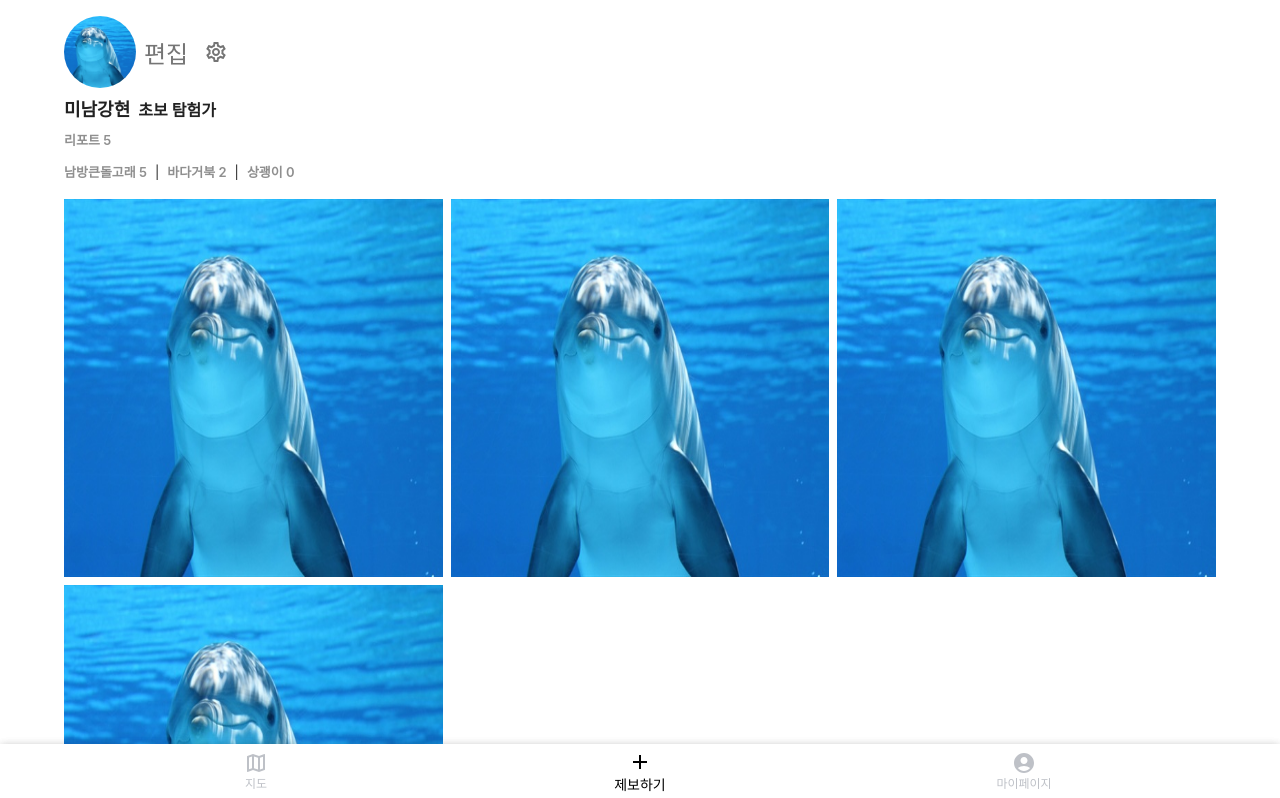
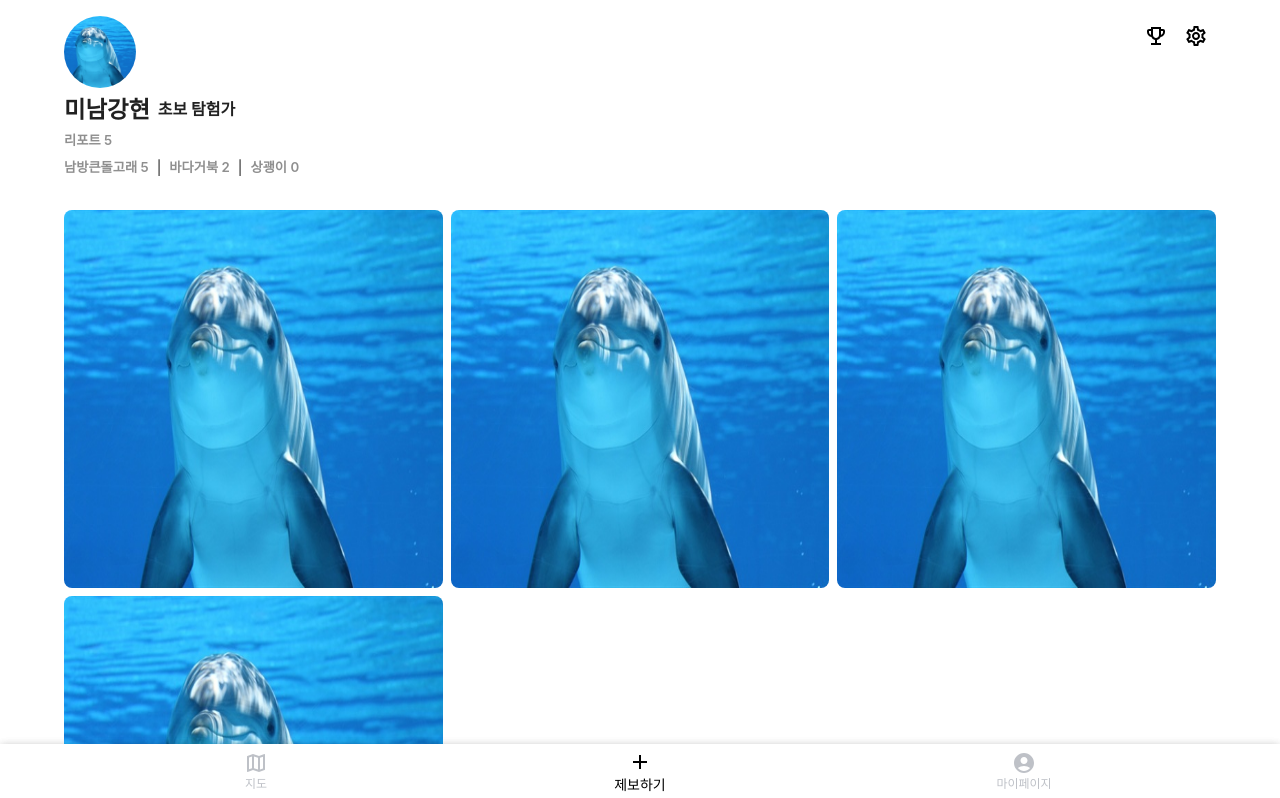
Before and after one commit to tech4impact-marc/frontend, a Next.js app: page /mypage in a window 1280 px wide. Shown: the top 798 px of the page. Built offline with nearby package versions, Linux system fonts and the light colour scheme.

Commit message:
style: 스타일링 포맷 수정

```diff
--- a/components/Layout/BottomNav.tsx
+++ b/components/Layout/BottomNav.tsx
@@ -26,7 +26,7 @@ export default function BottomNav() {
   const navLinks = [
     { name: '지도', icon: <MapOutlined />, path: '/map' },
     { name: '제보하기', icon: <AddOutlined />, path: '/' },
-    { name: '마이페이지', icon: <AccountCircleRounded />, path: '/' },
+    { name: '마이페이지', icon: <AccountCircleRounded />, path: '/mypage' },
   ]
 
   const [value, setValue] = useState(1)
--- a/components/myPage/Gallery.tsx
+++ b/components/myPage/Gallery.tsx
@@ -13,8 +13,14 @@ export default function Gallery({ images }: GalleryProps) {
       <Grid container rowSpacing={1} columnSpacing={1}>
         {images.map((image, index) => (
           <Grid xs={4} md={4} key={index} justifyContent={'center'} display={'flex'}>
-            <Box width={'100%'} height={'auto'} sx={{ aspectRatio: 1 }} position="relative">
-              <Image src={image} alt={'grid image'} layout="fill" />
+            <Box
+              width={'100%'}
+              height={'auto'}
+              sx={{ aspectRatio: 1, borderRadius: '0.5rem' }}
+              position="relative"
+              overflow={'hidden'}
+            >
+              <Image src={image} alt={'grid image'} fill />
             </Box>
           </Grid>
         ))}
--- a/pages/mypage.tsx
+++ b/pages/mypage.tsx
@@ -1,3 +1,4 @@
+import EmojiEventsOutlinedIcon from '@mui/icons-material/EmojiEventsOutlined'
 import SettingsOutlinedIcon from '@mui/icons-material/SettingsOutlined'
 import Avatar from '@mui/material/Avatar'
 import Box from '@mui/material/Box'
@@ -8,65 +9,71 @@ import Typography from '@mui/material/Typography'
 import { ReactElement } from 'react'
 
 import CommonLayout from '@/components/Layout/CommonLayout'
-import Gallery from '@/components/myPage/Gallery'
+import Gallery from '@/components/MyPage/Gallery'
 
 interface MyPageProps {}
 
 const MyPageContainer = styled(Container)`
   display: flex;
   flex-direction: column;
+`
+
+const SectionContainer = styled(Container)`
+  display: flex;
+  flex-direction: column;
+  gap: 0.5rem;
   padding: 1rem;
 `
 
-const InfoContainer = styled(Container)`
+const InfoBox = styled(Box)`
   display: flex;
-  flex-direction: column;
   gap: 0.5rem;
-  margin-bottom: 1rem;
+  align-items: center;
 `
 
 const InlineTypography = styled(Typography)`
   display: inline-block;
   margin-right: 0.5rem;
 `
-
 export default function MyPage() {
   return (
-    <MyPageContainer>
-      <InfoContainer disableGutters>
-        <Box display={'flex'}>
-          <Avatar alt="미남강현" src="/test.jpeg" sx={{ width: '4.5rem', height: '4.5rem' }} />
-          <IconButton>편집</IconButton>
-          <IconButton>
-            <SettingsOutlinedIcon />
-          </IconButton>
+    <MyPageContainer disableGutters>
+      <SectionContainer>
+        <Box display={'flex'} justifyContent={'space-between'}>
+          <Avatar alt="프로필사진" src="/test.jpeg" sx={{ width: '4.5rem', height: '4.5rem' }} />
+          <Box>
+            <IconButton sx={{ color: 'black' }}>
+              <EmojiEventsOutlinedIcon />
+            </IconButton>
+            <IconButton sx={{ color: 'black' }}>
+              <SettingsOutlinedIcon />
+            </IconButton>
+          </Box>
         </Box>
-        <Box>
-          <InlineTypography fontSize={'18px'} fontWeight={700}>
-            미남강현
-          </InlineTypography>
-          <InlineTypography fontSize={'16px'} fontWeight={600}>
-            초보 탐험가
-          </InlineTypography>
-        </Box>
-        <Typography fontSize={'13px'} color={'#8f8f8f'} fontWeight={600}>
+        <InfoBox gap={'1rem'} alignItems={'flex-start'}>
+          <Typography variant="h2">미남강현</Typography>
+          <Typography variant="h4">초보 탐험가</Typography>
+        </InfoBox>
+        <Typography variant="h5" color={'#8f8f8f'} fontWeight={600}>
           리포트 5
         </Typography>
-        <Box>
-          <InlineTypography fontSize={'13px'} color={'#8f8f8f'} fontWeight={600}>
+        <InfoBox>
+          <Typography variant="h5" color={'#8f8f8f'} fontWeight={600}>
             남방큰돌고래 5
-          </InlineTypography>
-          <InlineTypography fontSize={'13px'}>|</InlineTypography>
-          <InlineTypography fontSize={'13px'} color={'#8f8f8f'} fontWeight={600}>
+          </Typography>
+          <Typography variant="body2">|</Typography>
+          <Typography variant="h5" color={'#8f8f8f'} fontWeight={600}>
             바다거북 2
-          </InlineTypography>
-          <InlineTypography fontSize={'13px'}>|</InlineTypography>
-          <InlineTypography fontSize={'13px'} color={'#8f8f8f'} fontWeight={600}>
+          </Typography>
+          <Typography variant="body2">|</Typography>
+          <Typography variant="h5" color={'#8f8f8f'} fontWeight={600}>
             상괭이 0
-          </InlineTypography>
-        </Box>
-      </InfoContainer>
-      <Gallery images={['/test.jpeg', '/test.jpeg', '/test.jpeg', '/test.jpeg']} post_id={1} />
+          </Typography>
+        </InfoBox>
+      </SectionContainer>
+      <SectionContainer>
+        <Gallery images={['/test.jpeg', '/test.jpeg', '/test.jpeg', '/test.jpeg']} post_id={1} />
+      </SectionContainer>
     </MyPageContainer>
   )
 }
```
